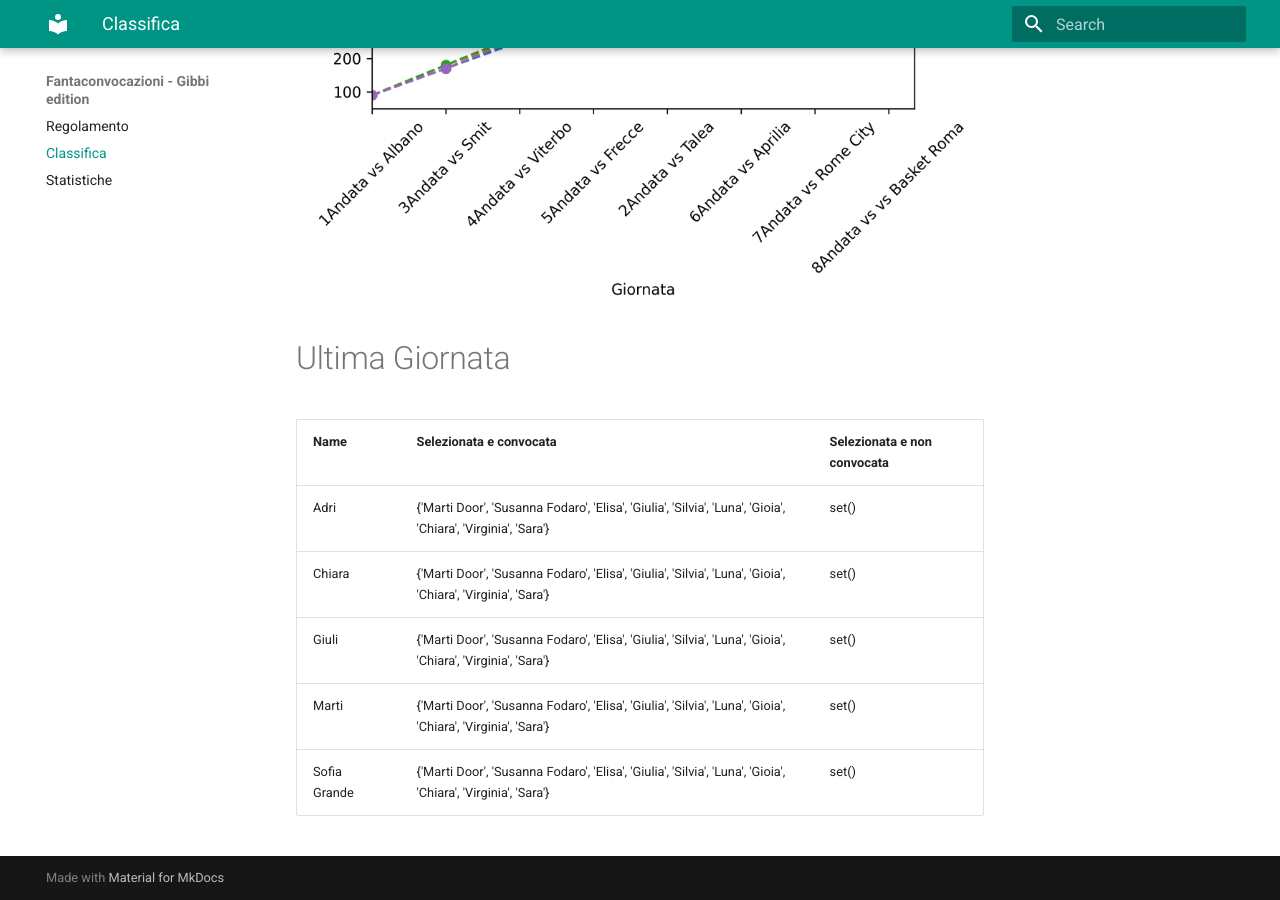
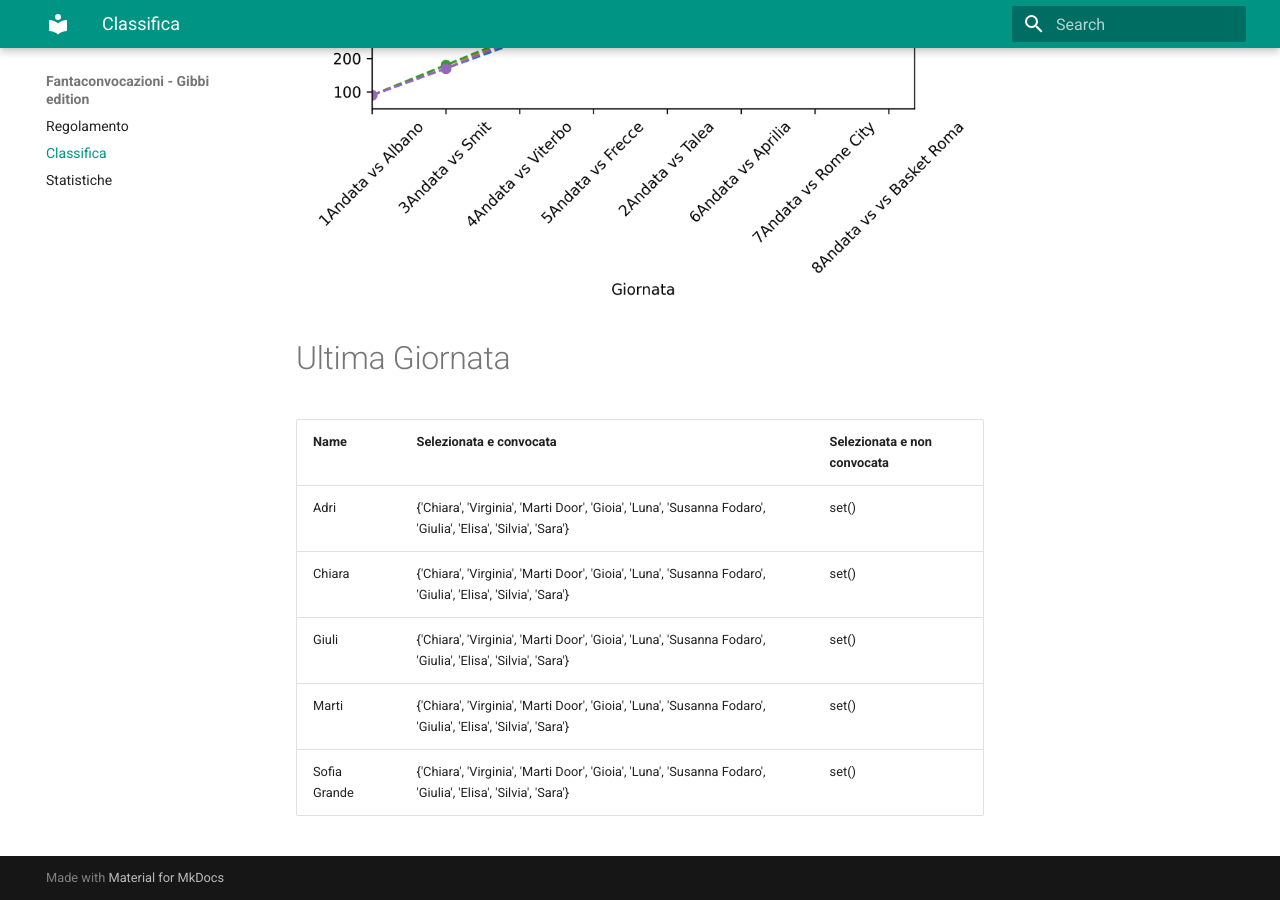
Before and after one commit to martinig94/fantagibbi, an MkDocs documentation site: the page built from docs/Classifica.md, in a window 1280 px wide and 900 px high, scrolled down 810 px. Built offline with MkDocs 1.6.1 and Material for MkDocs 9.7.7, drawn with Linux system fonts in a browser that asks for light colours.

Commit message:
Auto-update from main.py

```diff
--- a/docs/Classifica.md
+++ b/docs/Classifica.md
@@ -18,9 +18,9 @@
 <!-- START_TABLE CORRECT -->
 | Name         | Selezionata e convocata                                                                                      | Selezionata e non convocata   |
 |:-------------|:-------------------------------------------------------------------------------------------------------------|:------------------------------|
-| Adri         | {'Marti Door', 'Susanna Fodaro', 'Elisa', 'Giulia', 'Silvia', 'Luna', 'Gioia', 'Chiara', 'Virginia', 'Sara'} | set()                         |
-| Chiara       | {'Marti Door', 'Susanna Fodaro', 'Elisa', 'Giulia', 'Silvia', 'Luna', 'Gioia', 'Chiara', 'Virginia', 'Sara'} | set()                         |
-| Giuli        | {'Marti Door', 'Susanna Fodaro', 'Elisa', 'Giulia', 'Silvia', 'Luna', 'Gioia', 'Chiara', 'Virginia', 'Sara'} | set()                         |
-| Marti        | {'Marti Door', 'Susanna Fodaro', 'Elisa', 'Giulia', 'Silvia', 'Luna', 'Gioia', 'Chiara', 'Virginia', 'Sara'} | set()                         |
-| Sofia Grande | {'Marti Door', 'Susanna Fodaro', 'Elisa', 'Giulia', 'Silvia', 'Luna', 'Gioia', 'Chiara', 'Virginia', 'Sara'} | set()                         |
+| Adri         | {'Chiara', 'Virginia', 'Marti Door', 'Gioia', 'Luna', 'Susanna Fodaro', 'Giulia', 'Elisa', 'Silvia', 'Sara'} | set()                         |
+| Chiara       | {'Chiara', 'Virginia', 'Marti Door', 'Gioia', 'Luna', 'Susanna Fodaro', 'Giulia', 'Elisa', 'Silvia', 'Sara'} | set()                         |
+| Giuli        | {'Chiara', 'Virginia', 'Marti Door', 'Gioia', 'Luna', 'Susanna Fodaro', 'Giulia', 'Elisa', 'Silvia', 'Sara'} | set()                         |
+| Marti        | {'Chiara', 'Virginia', 'Marti Door', 'Gioia', 'Luna', 'Susanna Fodaro', 'Giulia', 'Elisa', 'Silvia', 'Sara'} | set()                         |
+| Sofia Grande | {'Chiara', 'Virginia', 'Marti Door', 'Gioia', 'Luna', 'Susanna Fodaro', 'Giulia', 'Elisa', 'Silvia', 'Sara'} | set()                         |
 <!-- END_TABLE CORRECT -->
```
